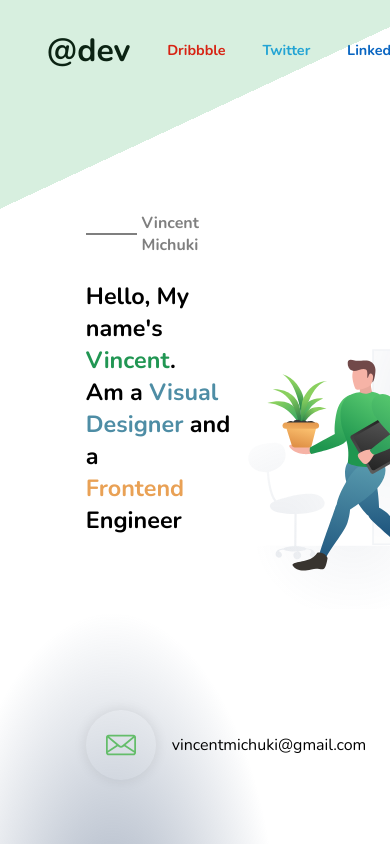
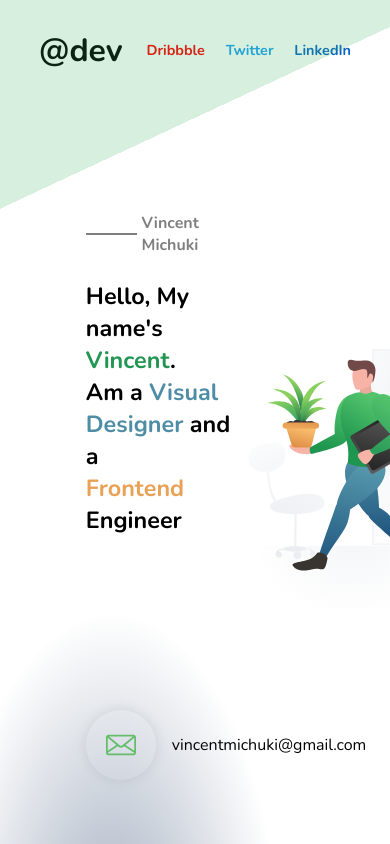
Before and after one commit to vincentmichuki/portfolio, a React (Create React App) app: page / in a window 390 px wide. Built offline with nearby package versions, Linux system fonts and the light colour scheme.

Commit message:
add responsiveness

```diff
--- a/src/App.scss
+++ b/src/App.scss
@@ -5,7 +5,6 @@
 .app-header{
   height: 100px;
   width: 100%;
-  max-width: inherit;
   padding: 10px 12vmin;
   display: flex;
   align-items: center;
@@ -61,7 +60,6 @@
   top: 0;
   left: 0;
   width: 100%;
-  max-width: inherit;
   height: 100%;
   background: radial-gradient(99% 134.05% at 20% 111.11%, rgba(72, 94, 128, 0.51) 0%, rgba(73, 95, 128, 0) 30%);
   .content-area-sec-one{
@@ -116,7 +114,6 @@
   }
 }
 
-
 .scroll-button{
   display: flex;
   align-items: center;
@@ -143,3 +140,18 @@
     }
   }
 }
+
+@media only screen and (max-width: 600px) {
+  .content-wrapper {
+    padding: 10px 22vmin;
+  }
+
+  .app-header{
+    padding: 10px 10vmin;
+    &>div{
+      a{
+        padding-left: 1rem;
+      }
+    }
+  }
+}
```
